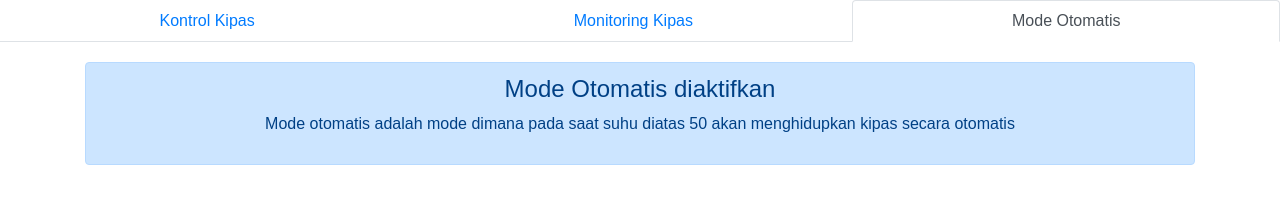
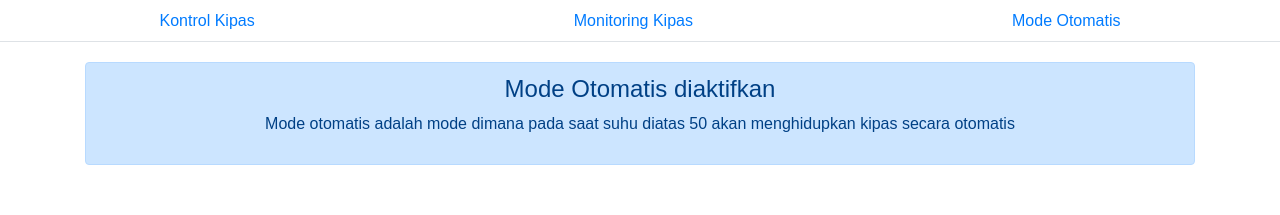
Before and after one commit to SangsakaWira/kipas-baru, a React (Create React App) app: page /otomatis in a window 1280 px wide. Shown: the top 215 px of the page. Built offline with nearby package versions, Linux system fonts and the light colour scheme; no server answers.

Commit message:
use layout

```diff
--- a/src/AppRouter.js
+++ b/src/AppRouter.js
@@ -9,9 +9,9 @@ const AppRouter = () => {
   return (
     <BrowserRouter>
       <div>
-        <Route path="/kontrol" exact component={setKontroler} />
-        <Route path="/monitor" component={setMonitor} />
-        <Route path="/otomatis" component={setOtomatis} />
+        <Route path='/' exact component={setKontroler} />
+        <Route path='/monitor' component={setMonitor} />
+        <Route path='/otomatis' component={setOtomatis} />
       </div>
     </BrowserRouter>
   );
--- /dev/null
+++ b/src/components/layout.js
@@ -0,0 +1,31 @@
+import React from "react";
+import { Nav, NavItem, Container } from "react-bootstrap";
+import { Link } from "react-router-dom";
+import { styles } from "./styles";
+
+const Layout = ({ children }) => {
+  return (
+    <div style={styles.app}>
+      <Nav fill variant='tabs' defaultActiveKey='/'>
+        <Nav.Item>
+          <Nav.Link as={Link} to='/' eventKey='link-0'>
+            Kontrol Kipas
+          </Nav.Link>
+        </Nav.Item>
+        <Nav.Item>
+          <Nav.Link as={Link} to='/monitor' eventKey='link-1'>
+            Monitoring Kipas
+          </Nav.Link>
+        </Nav.Item>
+        <Nav.Item>
+          <Nav.Link as={Link} to='/otomatis' eventKey='link-2'>
+            Mode Otomatis
+          </Nav.Link>
+        </Nav.Item>
+      </Nav>
+      <Container style={styles.container}>{children}</Container>
+    </div>
+  );
+};
+
+export default Layout;
--- a/src/components/setKontroler.js
+++ b/src/components/setKontroler.js
@@ -1,8 +1,7 @@
 import axios from "axios";
 import React from "react";
-import { Nav, Container, Alert, Button } from "react-bootstrap";
-
-import "./styles.css";
+import { Alert, Button } from "react-bootstrap";
+import Layout from "./layout";
 
 class setKontroler extends React.Component {
   constructor(props) {
@@ -11,7 +10,7 @@ class setKontroler extends React.Component {
     this.state = {
       kipas: 0,
       suhu: 0,
-      color:""
+      color: ""
     };
 
     this.onClickHidupkan = this.onClickHidupkan.bind(this);
@@ -23,67 +22,54 @@ class setKontroler extends React.Component {
     // Use manual listener since BE does not support automatic data injection (websocket)
     // TODO: use websocket connection instead
     setInterval(() => {
-      this.getData()
-    }, 500) // check every 0.5 ms
+      this.getData();
+    }, 300); // check every 0.5 ms
   }
 
   async getData() {
-    const response = await axios.get("https://y78v1-3000.sse.codesandbox.io")
+    const response = await axios.get("https://y78v1-3000.sse.codesandbox.io");
     if (this.state.suhu !== response.data.suhu) {
-      this.setState({ suhu: response.data.suhu })
+      this.setState({ suhu: response.data.suhu });
     } else if (this.state.kipas !== response.data.kipas) {
-      this.setState({ kipas: response.data.kipas })
+      this.setState({ kipas: response.data.kipas });
     }
   }
 
   async onClickHidupkan() {
     const response = await axios.get(
       "https://y78v1-3000.sse.codesandbox.io" + "/1" + "/" + this.state.suhu
-    )
+    );
 
-    this.setState({ kipas: response.data.kipas })
+    this.setState({ kipas: response.data.kipas });
   }
 
   async onClickMatikan() {
     const response = await axios.get(
       "https://y78v1-3000.sse.codesandbox.io" + "/0" + "/" + this.state.suhu
-    )
+    );
 
-    this.setState({ kipas: response.data.kipas })
+    this.setState({ kipas: response.data.kipas });
   }
 
   render() {
     return (
-      <div className="App">
-        <Nav fill variant="tabs" defaultActiveKey="/kontrol">
-          <Nav.Item>
-            <Nav.Link href="/kontrol">Kontrol Kipas</Nav.Link>
-          </Nav.Item>
-          <Nav.Item>
-            <Nav.Link href="/monitor">Monitoring Kipas</Nav.Link>
-          </Nav.Item>
-          <Nav.Item>
-            <Nav.Link href="/otomatis">Mode Otomatis</Nav.Link>
-          </Nav.Item>
-        </Nav>
-        <Container style={{ marginTop: "20px" }}>
-          <Alert variant="secondary">
+      <Layout>
+        <Alert variant='secondary'>
           <Alert.Heading>Kondisi Kipas: {this.state.kipas}</Alert.Heading>
           <p>Ingin menghidupkan atau mematikan Kipas?</p>
           <hr />
-            <Button variant="success" onClick={this.onClickHidupkan}>
+          <Button variant='success' onClick={this.onClickHidupkan}>
             Hidupkan
           </Button>
           <Button
             style={{ marginLeft: "20px" }}
-              variant="danger"
+            variant='danger'
             onClick={this.onClickMatikan}
           >
             Matikan
           </Button>
         </Alert>
-        </Container>
-      </div>
+      </Layout>
     );
   }
 }
--- a/src/components/setMonitor.js
+++ b/src/components/setMonitor.js
@@ -1,8 +1,7 @@
 import axios from "axios";
 import React from "react";
-import { Nav, Container, Alert } from "react-bootstrap";
-
-import "./styles.css";
+import { Alert } from "react-bootstrap";
+import Layout from "./layout";
 
 export default class setMonitor extends React.Component {
   constructor(props) {
@@ -17,32 +16,34 @@ export default class setMonitor extends React.Component {
   }
 
   componentDidMount() {
+    setInterval(() => {
       this.getData();
+    }, 300);
   }
 
   async getData() {
     let response = await axios.get("https://y78v1-3000.sse.codesandbox.io");
-    console.log(response.data);
-    this.setState({
-      kipas: response.data.kipas,
-      suhu: response.data.suhu
-    });
-    if (parseInt(response.data.suhu) <= 30) {
+    if (this.state.suhu !== response.data.suhu) {
+      this.setState({ suhu: response.data.suhu });
+      this.cekKondisiSuhu(response.data.suhu);
+    } else if (this.state.kipas !== response.data.kipas) {
+      this.setState({ kipas: response.data.kipas });
+    }
+  }
+
+  cekKondisiSuhu(suhu) {
+    if (parseInt(suhu) <= 30) {
       // console.log("Aman");
       this.setState({
         status: "success",
         message: "Aman"
       });
-    } else if (
-      parseInt(response.data.suhu) >= 30 &&
-      parseInt(response.data.suhu) <= 50
-    ) {
+    } else if (parseInt(suhu) >= 30 && parseInt(suhu) <= 50) {
       this.setState({
         status: "warning",
         message: "Warning"
       });
     } else {
-      // console.log("Bahaya");
       this.setState({
         status: "danger",
         message: "Bahaya"
@@ -50,25 +51,9 @@ export default class setMonitor extends React.Component {
     }
   }
 
-  async componentDidUpdate() {
-    this.getData();
-  }
-
   render() {
     return (
-      <div className="App">
-        <Nav fill variant="tabs" defaultActiveKey="/monitor">
-          <Nav.Item>
-            <Nav.Link href="/kontrol">Kontrol Kipas</Nav.Link>
-          </Nav.Item>
-          <Nav.Item>
-            <Nav.Link href="/monitor">Monitoring Kipas</Nav.Link>
-          </Nav.Item>
-          <Nav.Item>
-            <Nav.Link href="/otomatis">Mode Otomatis</Nav.Link>
-          </Nav.Item>
-        </Nav>
-        <Container style={{ marginTop: "20px" }}>
+      <Layout>
         <Alert variant={this.state.status}>
           <Alert.Heading>Suhu: {this.state.suhu}</Alert.Heading>
           <Alert.Heading>Kondisi Kipas: {this.state.kipas}</Alert.Heading>
@@ -77,8 +62,7 @@ export default class setMonitor extends React.Component {
             <b> {this.state.message}</b>
           </p>
         </Alert>
-        </Container>
-      </div>
+      </Layout>
     );
   }
 }
--- a/src/components/setOtomatis.js
+++ b/src/components/setOtomatis.js
@@ -1,8 +1,7 @@
 import axios from "axios";
 import React from "react";
-import { Nav, Container, Alert } from "react-bootstrap";
-
-import "./styles.css";
+import { Alert } from "react-bootstrap";
+import Layout from "./layout";
 
 class setOtomatis extends React.Component {
   constructor(props) {
@@ -35,28 +34,15 @@ class setOtomatis extends React.Component {
 
   render() {
     return (
-      <div className="App">
-        <Nav fill variant="tabs" defaultActiveKey="/otomatis">
-          <Nav.Item>
-            <Nav.Link href="/kontrol">Kontrol Kipas</Nav.Link>
-          </Nav.Item>
-          <Nav.Item>
-            <Nav.Link href="/monitor">Monitoring Kipas</Nav.Link>
-          </Nav.Item>
-          <Nav.Item>
-            <Nav.Link href="/otomatis">Mode Otomatis</Nav.Link>
-          </Nav.Item>
-        </Nav>
-        <Container style={{ marginTop: "20px" }}>
-          <Alert variant="primary">
+      <Layout>
+        <Alert variant='primary'>
           <Alert.Heading>Mode Otomatis diaktifkan</Alert.Heading>
           <p>
             Mode otomatis adalah mode dimana pada saat suhu diatas 50 akan
             menghidupkan kipas secara otomatis
           </p>
         </Alert>
-        </Container>
-      </div>
+      </Layout>
     );
   }
 }
--- a/src/components/styles.css
+++ /dev/null
@@ -1,4 +0,0 @@
-.App {
-  font-family: sans-serif;
-  text-align: center;
-}
--- /dev/null
+++ b/src/components/styles.js
@@ -0,0 +1,9 @@
+export const styles = {
+    app: {
+        fontFamily: 'sans-serif',
+        textAlign: 'center'
+    },
+    container: {
+        marginTop: '20px'
+    }
+}
```
Lines whose indentation alone changed are shown as unchanged.
